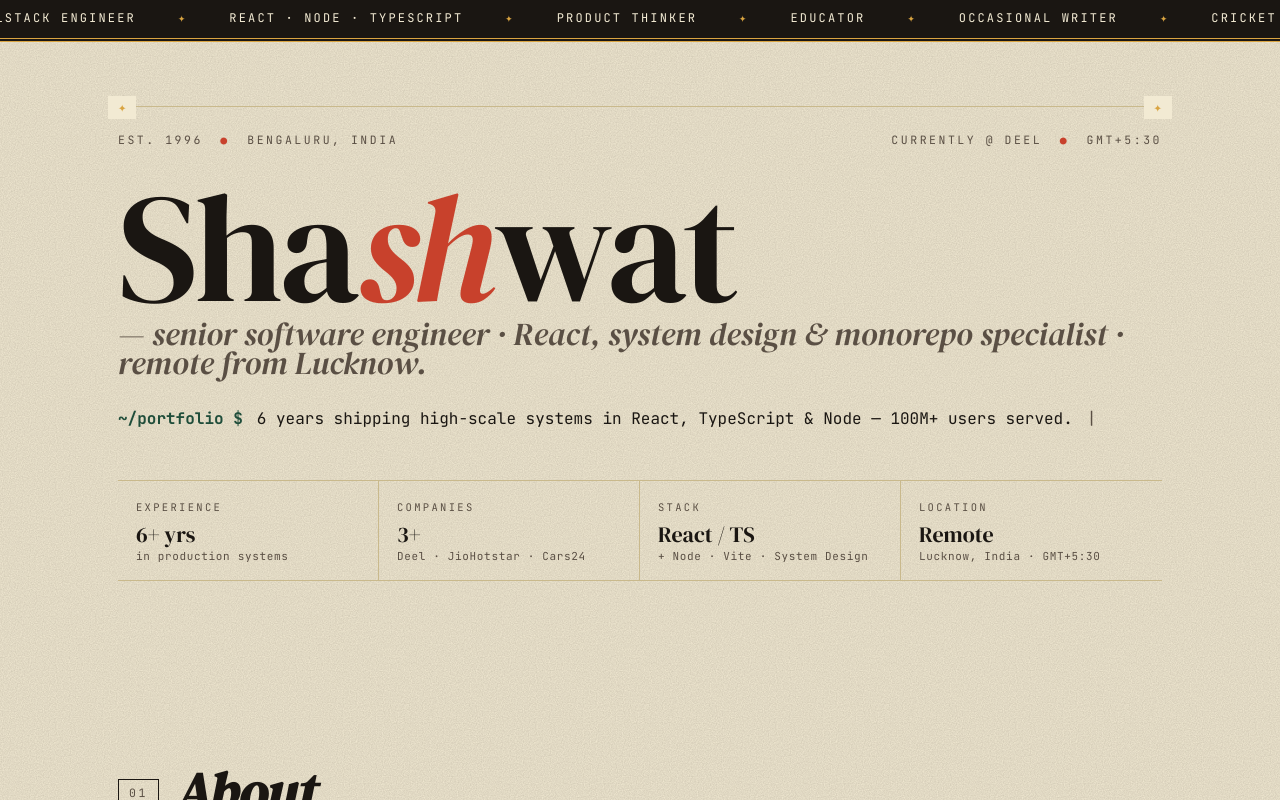
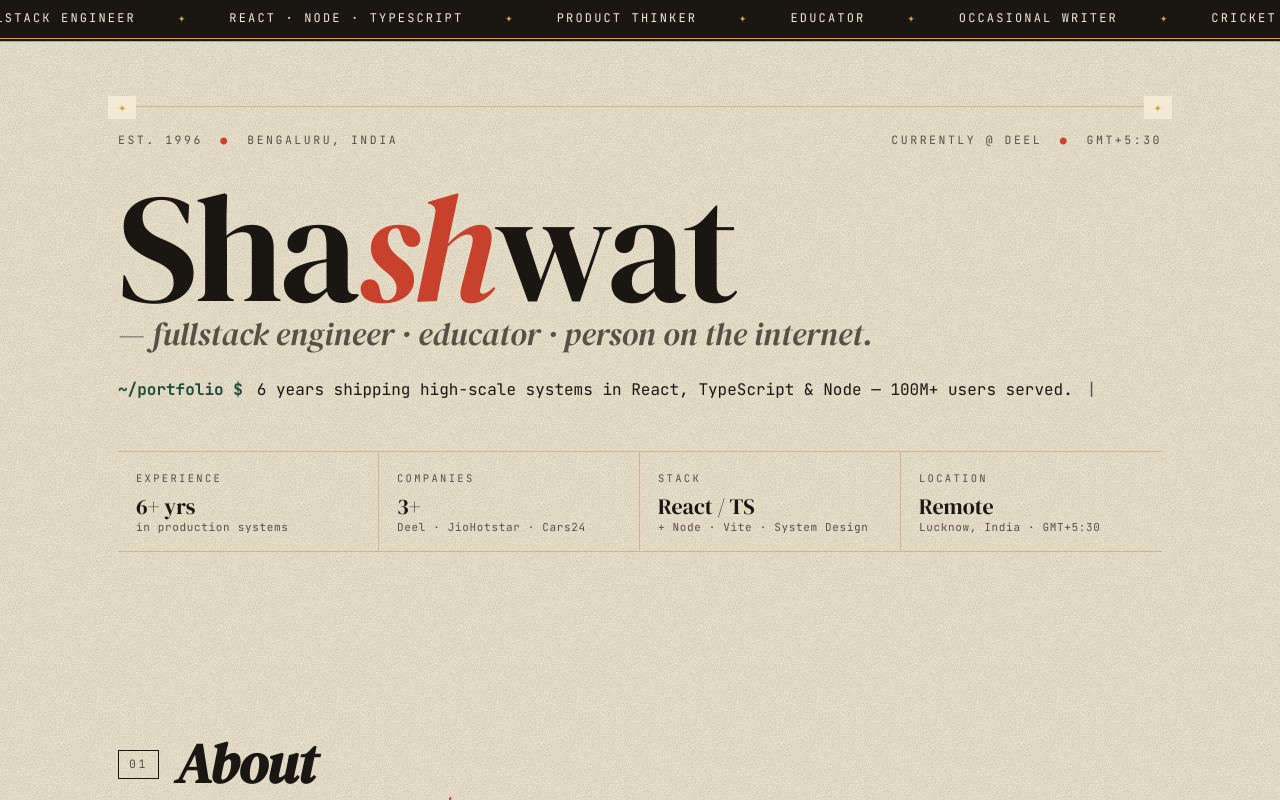
Before and after one commit to SBagaria2710/portfolio, a React (Vite) app: page / in a window 1280 px wide. Shown: the top 800 px of the page. Built offline with nearby package versions, Linux system fonts and the light colour scheme.

Commit message:
SEO: recruiter-targeted title, description, schema, hero copy

```diff
--- a/src/components/sections/Hero.tsx
+++ b/src/components/sections/Hero.tsx
@@ -25,7 +25,7 @@ export default function Hero() {
 
           <h1 className="hero__name">
             Sha<em>sh</em>wat
-            <span className="sub">— senior software engineer · React, system design & monorepo specialist · remote from Lucknow.</span>
+            <span className="sub">— fullstack engineer · educator · person on the internet.</span>
           </h1>
 
           <div className="hero__cursorline">
```
Also changed, not shown: index.html (+6 -3 lines).
